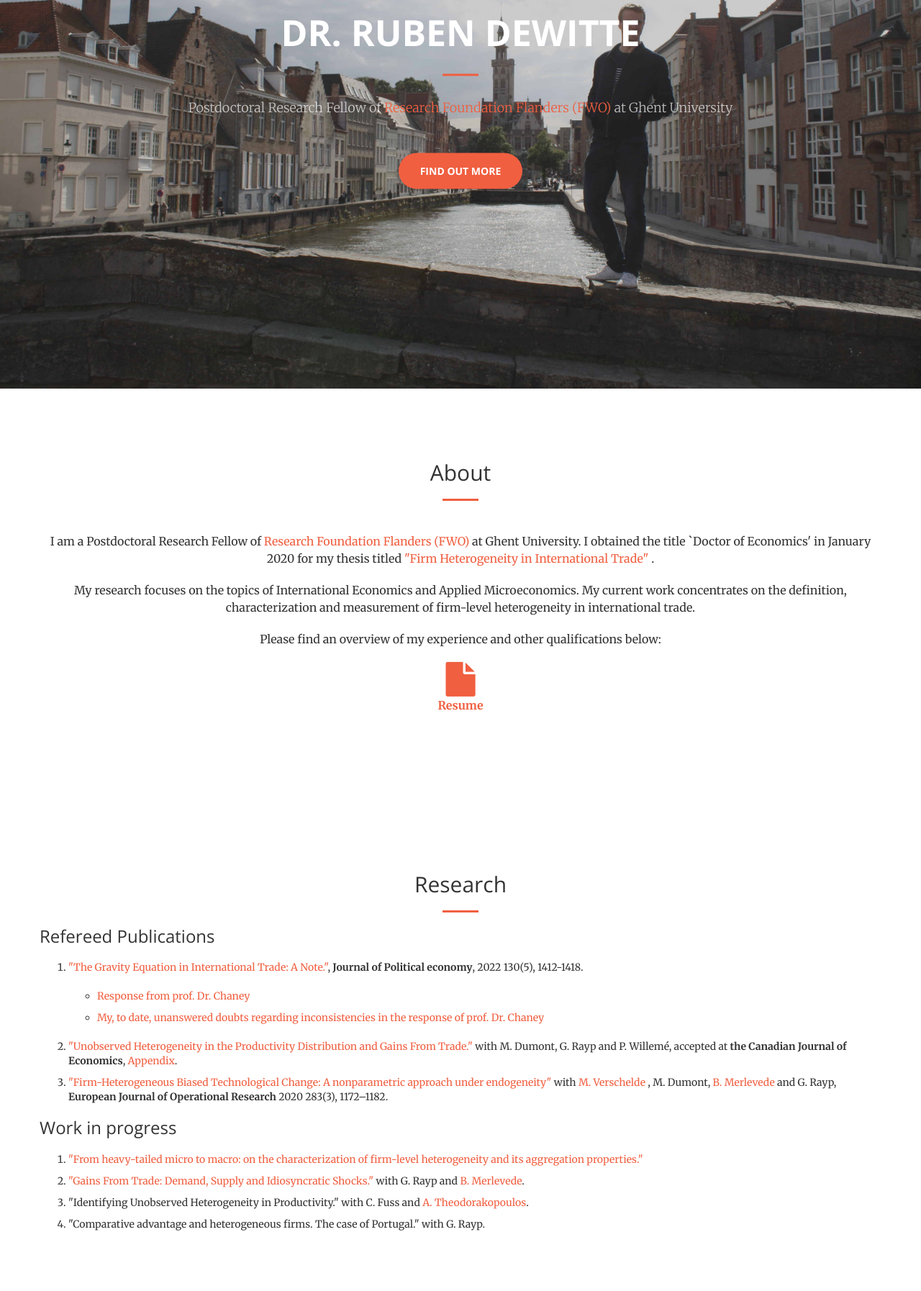
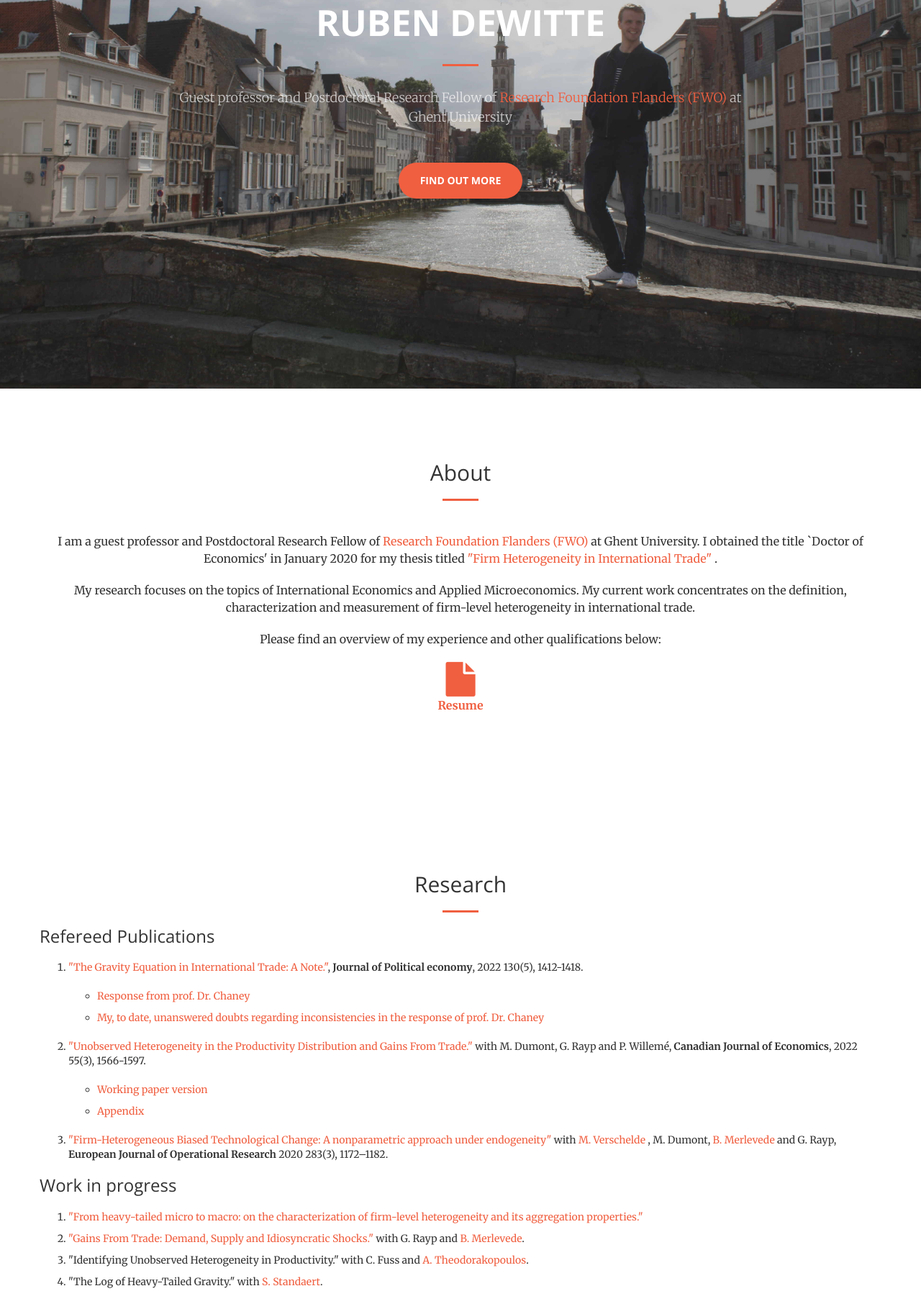
Before and after one commit to ruben0dewitte/ruben0dewitte.github.io, a website: page index.html in a window 1280 px wide. Shown: the part 260-2054 px from the top of the page at 72% size. Drawn offline with nearby package versions, Linux system fonts and the light colour scheme.

Commit message:
Update index.html

```diff
--- a/index.html
+++ b/index.html
@@ -16,11 +16,11 @@
     <meta charset="utf-8">
     <meta http-equiv="X-UA-Compatible" content="IE=edge">
     <meta name="viewport" content="width=device-width, initial-scale=1">
-    <meta name="description" content="This is the personal website of Ruben Dewitte - PostDoc researcher at Ghent University">
+    <meta name="description" content="This is the personal website of Ruben Dewitte - Guest professor and PostDoc researcher at Ghent University">
     <meta name="author" content="Ruben Dewitte">
-    <meta name="keywords" content="Ruben, Dewitte, Ruben Dewitte, postdoc, postdoctoral, Dr. ruben dewitte, Ghent University, Ugent, website, Ph.D., doctor of economics, doctor, international trade, gains from trade, GFT, distributions, pareto, finite mixture, lognormal, log-normal, log normal, nonparametric, non-parametric">
+    <meta name="keywords" content="Ruben, Dewitte, Ruben Dewitte, postdoc, postdoctoral, professor, prof., Dr. ruben dewitte, Ghent University, Ugent, website, Ph.D., doctor of economics, doctor, international trade, gains from trade, GFT, distributions, pareto, finite mixture, lognormal, log-normal, log normal, nonparametric, non-parametric">
 
-    <title>Dr. Ruben Dewitte - PostDoc researcher at Ghent University</title>
+    <title>Prof. Dr. Ruben Dewitte - PostDoc researcher at Ghent University</title>
 
     <!-- Bootstrap Core CSS -->
     <link href="vendor/bootstrap/css/bootstrap.min.css" rel="stylesheet">
@@ -61,7 +61,7 @@
                 <button type="button" class="navbar-toggle collapsed" data-toggle="collapse" data-target="#bs-example-navbar-collapse-1">
                     <span class="sr-only">Toggle navigation</span> Menu <i class="fa fa-bars"></i>
                 </button>
-                <a class="navbar-brand page-scroll" href="#page-top">Dr. RUBEN DEWITTE </a>
+                <a class="navbar-brand page-scroll" href="#page-top">RUBEN DEWITTE </a>
             </div>
 
             <!-- Collect the nav links, forms, and other content for toggling -->
@@ -94,9 +94,9 @@
     <header>
         <div class="header-content">
             <div class="header-content-inner">
-                <h1 id="homeHeading"> Dr. Ruben Dewitte </h1>
+                <h1 id="homeHeading"> Ruben Dewitte </h1>
                 <hr>
-                <p>Postdoctoral Research Fellow of <a href="https://www.fwo.be/en/" target="_blank" >Research Foundation Flanders (FWO)</a> at Ghent University</p>
+                <p>Guest professor and Postdoctoral Research Fellow of <a href="https://www.fwo.be/en/" target="_blank" >Research Foundation Flanders (FWO)</a> at Ghent University</p>
                 <a href="#about" class="btn btn-primary btn-xl page-scroll">Find Out More</a>
             </div>
         </div>
@@ -109,7 +109,7 @@
                     <h2 class="section-heading">About</h2>
                     <hr class="primary">
 			<div class="text-left">
-                    		<center> <p > <br> I am a Postdoctoral Research Fellow of <a href="https://www.fwo.be/en/" target="_blank" >Research Foundation Flanders (FWO)</a> at Ghent University. I obtained the title `Doctor of Economics' in January 2020 for my thesis titled <a href="https://hdl.handle.net/1854/LU-8644700" target="_blank" > "Firm Heterogeneity in International Trade" </a> .	</p>
+                    		<center> <p > <br> I am a guest professor and Postdoctoral Research Fellow of <a href="https://www.fwo.be/en/" target="_blank" >Research Foundation Flanders (FWO)</a> at Ghent University. I obtained the title `Doctor of Economics' in January 2020 for my thesis titled <a href="https://hdl.handle.net/1854/LU-8644700" target="_blank" > "Firm Heterogeneity in International Trade" </a> .	</p>
                     		<p >My research focuses on the topics of International Economics and Applied Microeconomics. My current work concentrates on the definition, characterization and measurement of firm-level heterogeneity in international trade. </p>
 				<p> Please find an overview of my experience and other qualifications below: </p>
 				<div class=" text-center">
@@ -137,7 +137,12 @@
 										<li> <a href="https://www.journals.uchicago.edu/doi/10.1086/718914" target="_blank" > Response from prof. Dr. Chaney</a> </li>
 										<li> <a href="./pdf/chaney_finalmail.pdf" target="_blank" > My, to date, unanswered doubts regarding inconsistencies in the response of prof. Dr. Chaney </a> </li>
 					</ul></p>
-<li>  <a href="./pdf/FMM_main.pdf" target="_blank" > "Unobserved Heterogeneity in the Productivity Distribution and Gains From Trade." </a>  with M. Dumont, G. Rayp and P. Willemé, accepted at <b>the Canadian Journal of Economics</b>,  <a href="./pdf/FMM_appendix.pdf" target="_blank" > Appendix</a>.	 </li>
+<li>  <a href="https://onlinelibrary.wiley.com/doi/full/10.1111/caje.12613" target="_blank" > "Unobserved Heterogeneity in the Productivity Distribution and Gains From Trade." </a>  with M. Dumont, G. Rayp and P. Willemé, <b>Canadian Journal of Economics</b>, 2022 55(3), 1566-1597. </li>
+					<p><ul>
+<li>  <a href="./pdf/FMM_main.pdf" target="_blank" > Working paper version </a>  </li>
+<li>    <a href="./pdf/FMM_appendix.pdf" target="_blank" > Appendix</a>	 </li>
+					</ul></p>
+
 	<li> <a href="https://www.sciencedirect.com/science/article/abs/pii/S0377221719309750" target="_blank" > "Firm-Heterogeneous Biased Technological Change: A nonparametric approach under endogeneity"</a> with <a href="https://www.researchgate.net/profile/Marijn_Verschelde" target="_blank" > M. Verschelde </a>, M. Dumont, <a href="https://sites.google.com/site/merlevedebruno/" target="_blank" >B. Merlevede</a> and G. Rayp, <b>European Journal of Operational Research</b> 2020 283(3), 1172–1182. </li>
 	</ol></p>
 
@@ -146,6 +151,7 @@
 <li> <a href="https://mpra.ub.uni-muenchen.de/103170/1/MPRA_paper_103170.pdf" target="_blank" > "From heavy-tailed micro to macro: on the characterization of firm-level heterogeneity and its aggregation properties." </a>  </li>
 	<li> <a href="./pdf/PRODDIST.pdf" target="_blank" >  "Gains From Trade: Demand, Supply and Idiosyncratic Shocks."</a> with G. Rayp and <a href="https://sites.google.com/site/merlevedebruno/" target="_blank" >B. Merlevede</a>. </li>
 		<li> "Identifying Unobserved Heterogeneity in Productivity."</a> with C. Fuss  and <a href="https://sites.google.com/site/theodorakopoulosangelos/home" target="_blank" >A. Theodorakopoulos</a>. </li>
+		<li> "The Log of Heavy-Tailed Gravity."</a> with <a href="https://users.ugent.be/~sastanda/" target="_blank" >S. Standaert</a>. </li>
       	<li> "Comparative advantage and heterogeneous firms. The case of Portugal."</a> with G. Rayp. </li>
     </ol></p>
  </div>
@@ -206,7 +212,7 @@ All public code can be accessed via my <a href="https://github.com/ruben0dewitte
                 </div>
                 <div class="col-lg-4 text-center">
                     <i class="fa fa-home fa-3x sr-contact"></i>
-                    <p> Office 110.024 <br>
+                    <p> Office 110.023 <br>
 			Campus Tweekerkenstraat <br>
 			Tweekerkenstraat 2 <br>
 			BE-9000 Gent </p>
```
